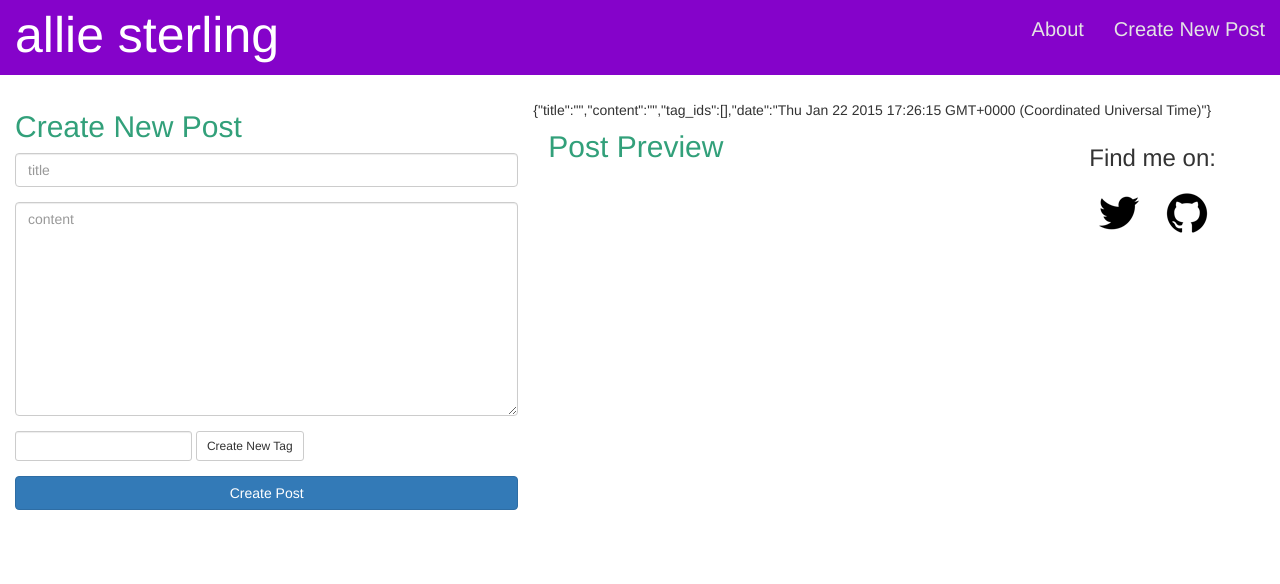
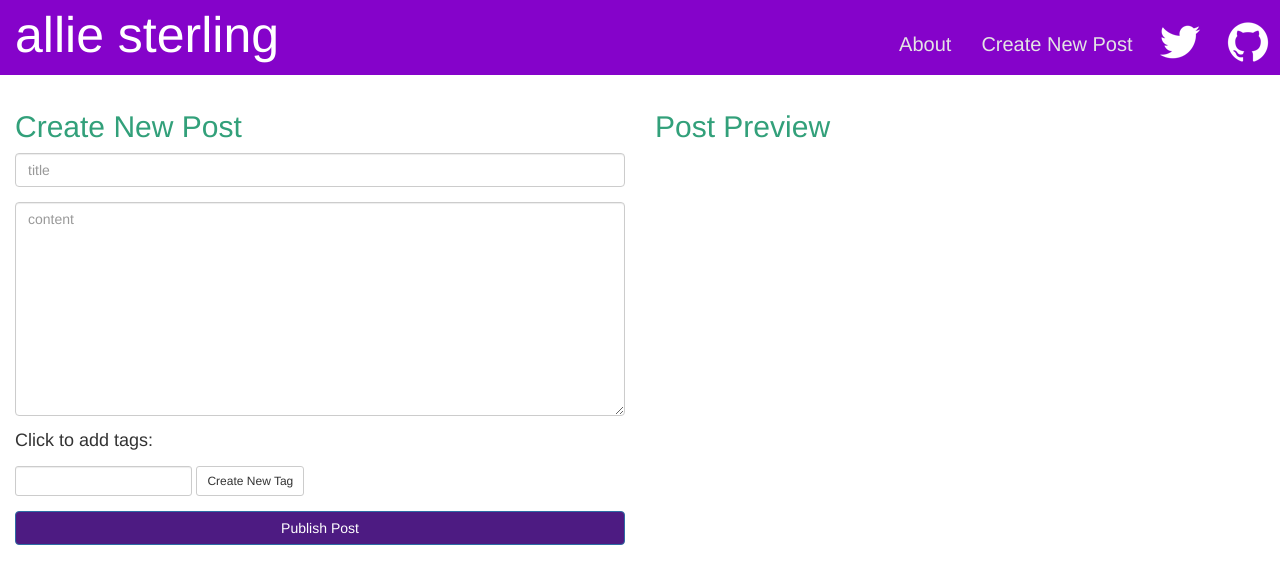
Before and after one commit to ahsterling/blahg, a website: page index.html at #/new-post in a window 1280 px wide. Drawn offline with nearby package versions, Linux system fonts and the light colour scheme; some packages are replaced by stand-ins of ours; no server answers.

Commit message:
adds new google font

```diff
--- a/app/css/layout.css
+++ b/app/css/layout.css
@@ -1,6 +1,7 @@
 body {
   background-color: white;
-  font-family: 'raleway' sans-serif;
+  font-family: 'roboto' sans-serif;
+  font-size: 12pt;
 }
 
 p {
@@ -70,16 +71,35 @@ h2 {
   color: #e4e4e4;
 }
 
+.navbar-nav {
+  /*margin-top: 15px;*/
+}
+
 .navbar-nav a {
   font-size: 20px;
+}
+
+.navbar-text {
+  margin-top: 30px;
 }
 
 .page-content {
   margin-top: 100px;
 }
 
+.posts-display {
+  display: inline-block;
+}
+
 .search-filters {
+  display: inline-block;
   position: fixed;
+  max-width: 250px;
+}
+
+.icons {
+  margin-top: 10px;
+  display: inline-block;
 }
 
 .checkbox {
@@ -87,9 +107,13 @@ h2 {
 }
 
 .sidebar {
-  position: fixed;
   padding: 5px;
   text-align: center;
+  display: inline-block;
+}
+
+.sidebar h3 {
+  margin-top: 0;
 }
 
 .post {
@@ -114,6 +138,19 @@ h2 {
   color: #494949;
 }
 
+.btn-primary {
+  background-color: #4d1b82;
+}
+
+.btn-primary:hover {
+  background-color: #3f0445;
+}
+/*.post-preview {
+  border: 1px solid #aeaeae;
+  border-radius: 5px;
+  height: 300px;
+}*/
+
 .add-tag-form {
   margin-bottom: 15px;
 }
--- a/app/views/new.html
+++ b/app/views/new.html
@@ -1,5 +1,5 @@
 <div ng-controller = "newPostController">
-  <div class="col-sm-5">
+  <div class="col-sm-6">
     <h2>Create New Post</h2>
     <div class="form-group">
       <input type="text" ng-model="newPost.title" class="form-control" placeholder="title"></input>
@@ -7,6 +7,7 @@
     <div class="form-group">
       <textarea ng-model="newPost.content" rows="10" class="form-control" placeholder="content"></textarea>
     </div>
+    <h4>Click to add tags:</h4>
 
     <div class="form-group">
       <span ng-class="{'selected': isSelected}" ng-init="isSelected=false" ng-repeat="tag in tags" class="tag" ng-click="isSelected=!isSelected; toggleId(tag.id)">
@@ -14,7 +15,6 @@
 
       </span>
     </div>
-
     <form class="add-tag-form form-inline">
       <div class="form-group">
         <input type="text" ng-model="newTag.name" class="form-control input-sm" >
@@ -23,15 +23,14 @@
     </form>
 
     <div class="form-group">
-      <button ng-click = "submitNewPost()" type="submit" class="btn btn-primary btn-block">Create Post</button>
+      <button ng-click = "submitNewPost()" type="submit" class="btn btn-primary btn-block">Publish Post</button>
     </div>
 
   </div>
 
-  {{newPost}}
-  <div class="col-sm-5">
+  <div class="col-sm-6">
     <h2>Post Preview</h2>
-    <div class="post post-preview">
+    <div class="post-show post-preview">
       <h3>{{newPost.title}}</h3>
       <p>
         {{newPost.content}}
--- a/index.html
+++ b/index.html
@@ -3,8 +3,7 @@
   <head>
     <link rel="stylesheet" href="bower_components/bootstrap/dist/css/bootstrap.min.css">
     <link rel="stylesheet" href="app/css/layout.css">
-    <link href='http://fonts.googleapis.com/css?family=Play|Raleway' rel='stylesheet' type='text/css'>
-    <script src="bower_components/angular/angular.min.js"></script>
+    <link href='http://fonts.googleapis.com/css?family=Roboto' rel='stylesheet' type='text/css'>    <script src="bower_components/angular/angular.min.js"></script>
     <script src="bower_components/angular-ui-router/release/angular-ui-router.js"></script>
     <script src="bower_components/jquery/dist/jquery.min.js"></script>
     <script src="bower_components/bootstrap/dist/js/bootstrap.min.js"></script>
@@ -22,25 +21,20 @@
         <div class="navbar-nav navbar-right">
           <a ui-sref=".about" class="navbar-text">About</a>
           <a ui-sref=".new-post" class="navbar-text">Create New Post</a>
+          <div class="icons">
+            <a href="https://twitter.com/allie_sterling" target="_blank" class="navbar-logo"><img src="app/images/twitter-64.png" alt="twitter logo"></img></a>
+            <a href="https://github.com/ahsterling" target="_blank" class="navbar-logo"><img src="app/images/github-64.png" alt="github logo" /></a>
+
+          </div>
+
         </div>
       </div>
     </div>
     <div class="container-fluid">
       <div class="page-content">
-
-
         <div class="row">
 
           <div ui-view></div>
-
-          <div class="col-sm-2">
-            <div class="sidebar">
-              <h3>Find me on:</h3>
-              <a href="https://twitter.com/allie_sterling" target="_blank"><img src="app/images/twitter-64-black.png" alt="twitter logo"></img></a>
-              <a href="https://github.com/ahsterling" target="_blank"><img src="app/images/github-64-black.png" alt="github logo" /></a>
-
-            </div>
-          </div>
 
         </div>
       </div>
```
Also changed, not shown: app/views/home.html (+25 -21 lines), app/views/show.html (+2 -2 lines), app/images/github-64.png (added), app/images/twitter-64.png (added).
